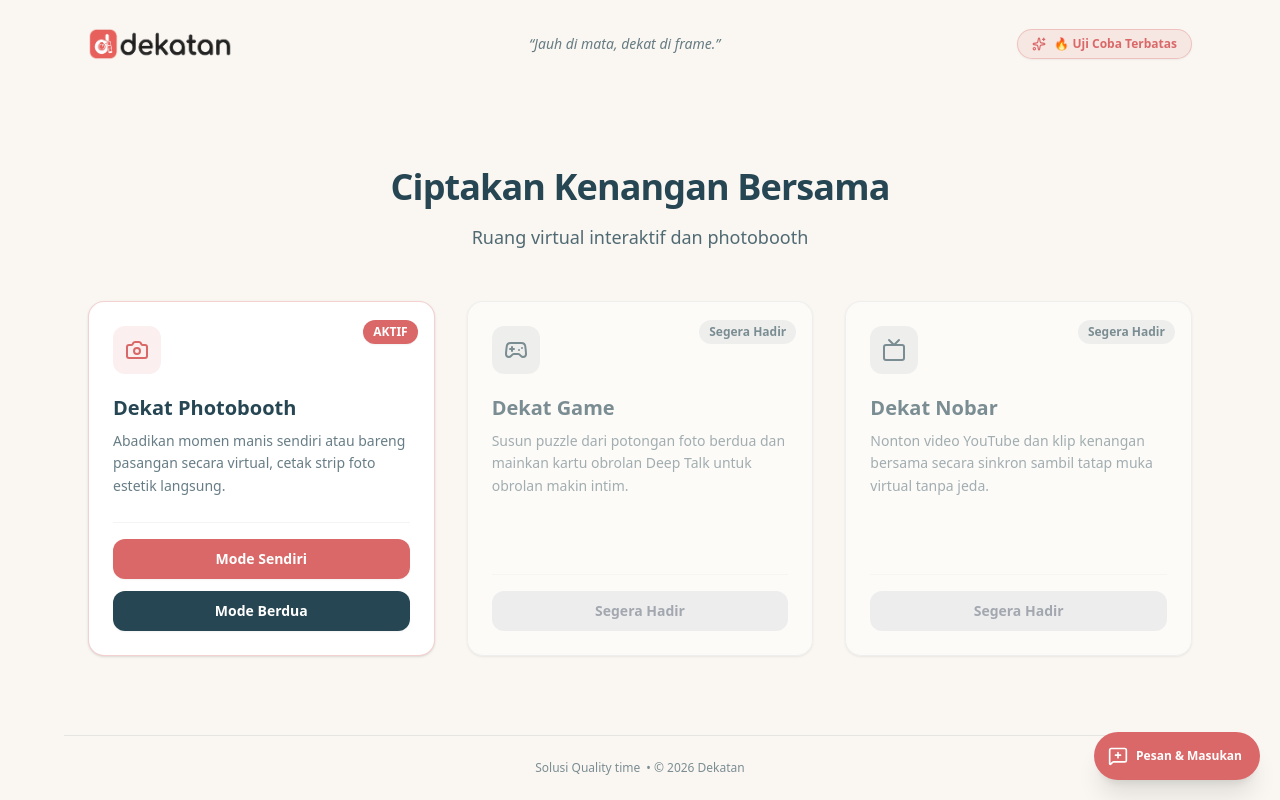
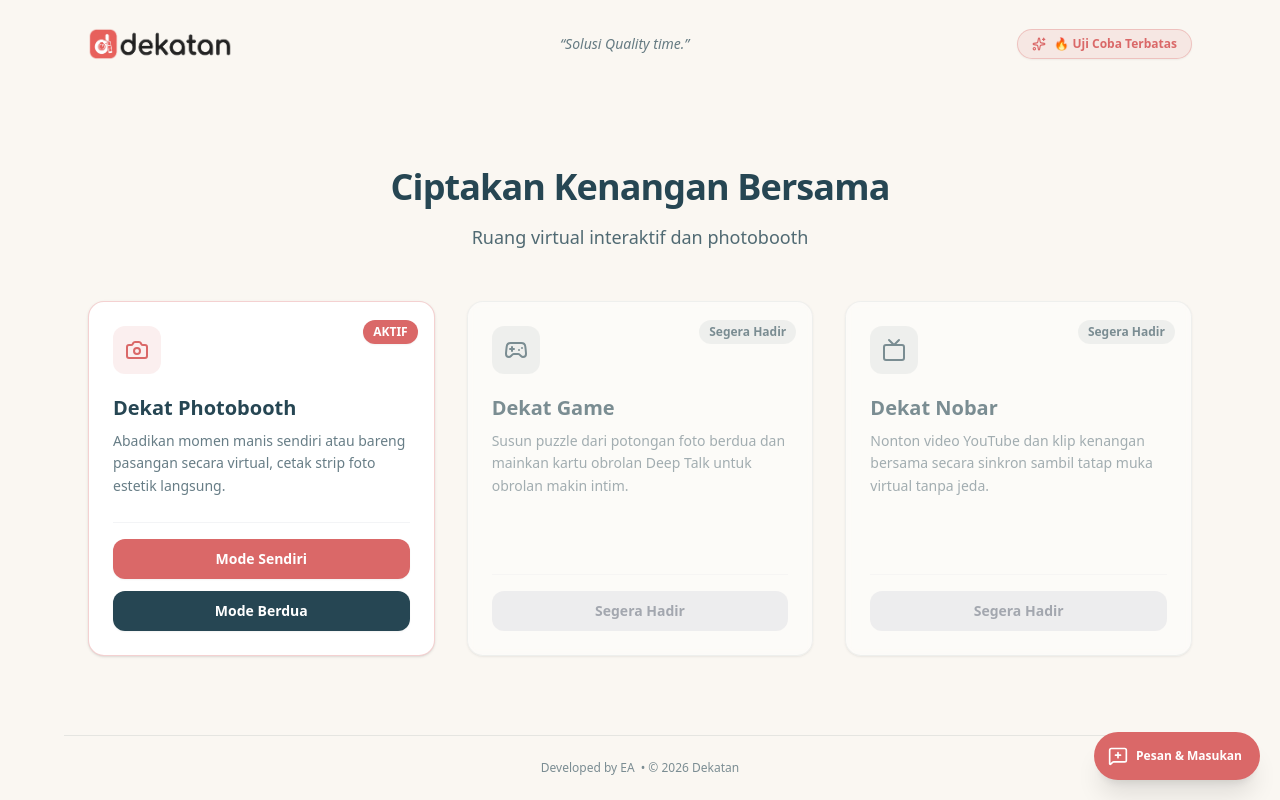
Before and after one commit to 1394ekovaregal-alt/dekatan, a Next.js app: page / in a window 1280 px wide. Built offline with nearby package versions, Linux system fonts and the light colour scheme; no server answers.

Commit message:
update teks di page

```diff
--- a/app/page.tsx
+++ b/app/page.tsx
@@ -35,7 +35,7 @@
         </Link>
 
         <p className="text-sm font-medium italic text-[#264653]/70">
-          “Jauh di mata, dekat di frame.”
+          “Solusi Quality time.”
         </p>
 
         <div className="inline-flex items-center gap-2 px-3.5 py-1.5 rounded-full bg-[#DA6868]/10 border border-[#DA6868]/30 text-[#DA6868] text-xs font-semibold shadow-xs">
@@ -157,7 +157,7 @@
 
       {/* Footer */}
       <footer className="w-full max-w-6xl mx-auto px-6 py-6 text-center border-t border-[#264653]/10 text-xs text-[#264653]/60 flex items-center justify-center gap-1.5">
-        <span>Solusi Quality time</span>
+        <span>Developed by EA</span>
         <span>• © 2026 Dekatan</span>
       </footer>
     </div>
```
